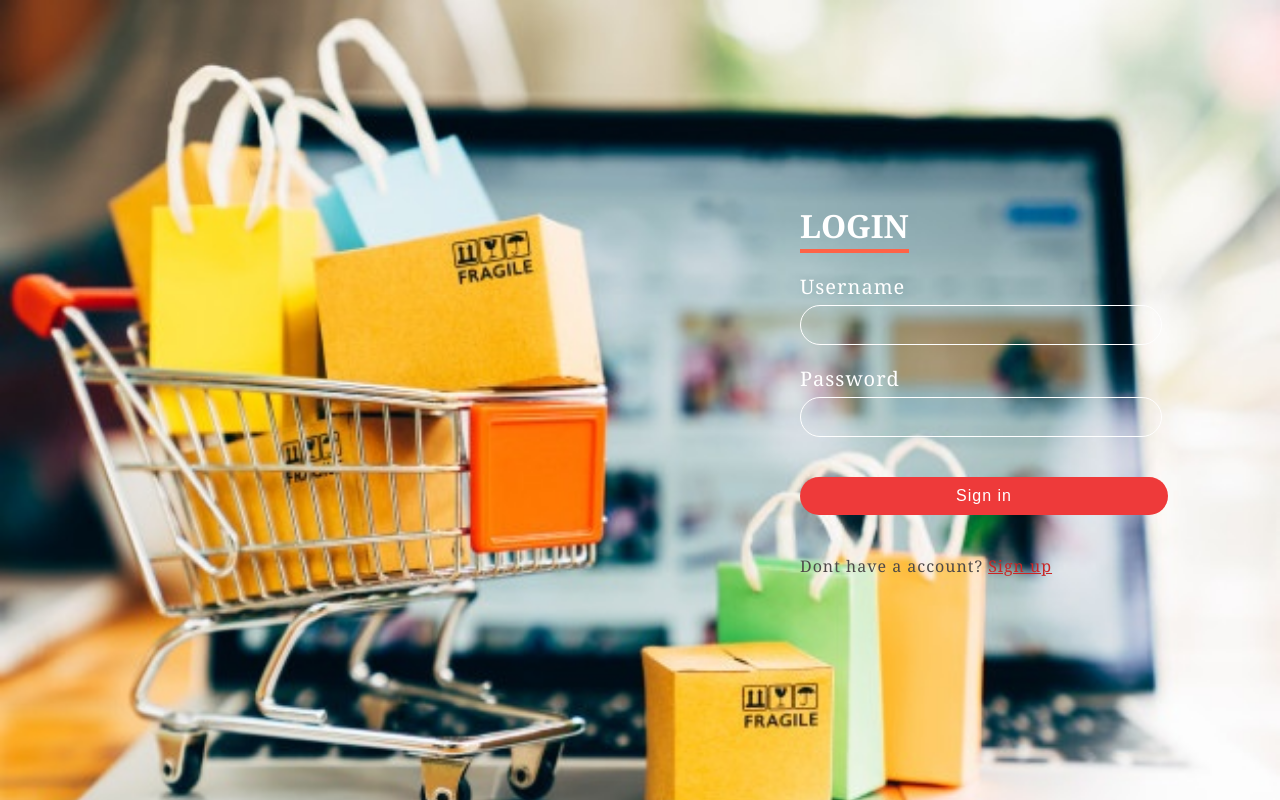
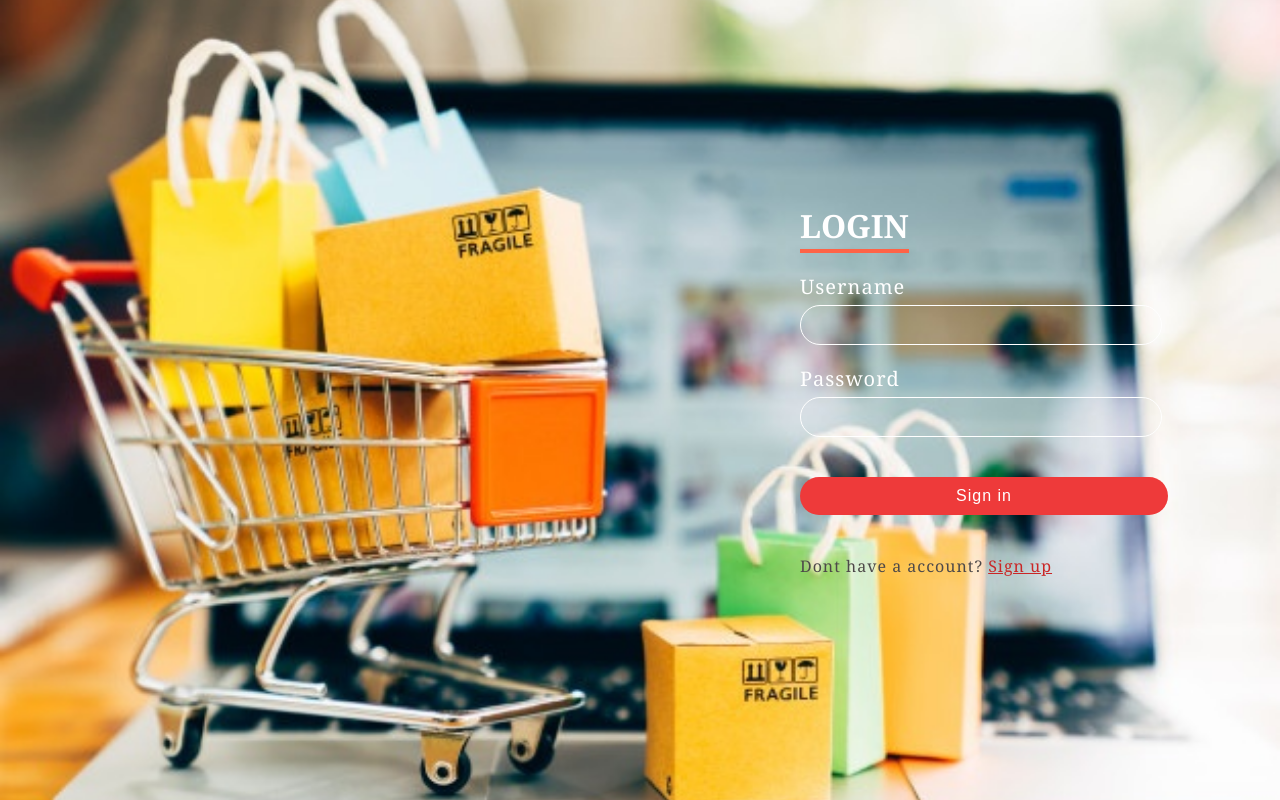
Before and after one commit to Karma1810/PBL-Project, a PHP site: page /login.html in a window 1280 px wide. Run offline with PHP 8.4, Linux system fonts and the light colour scheme.

Commit message:
loginsmall

```diff
--- a/login.css
+++ b/login.css
@@ -8,6 +8,8 @@
     padding: 0;
     background: url(images/login.jpg) no-repeat;
     background-size: cover;
+    background-position: center;
+    height: 100vh;
 }
 section{
     display: flex;
```
